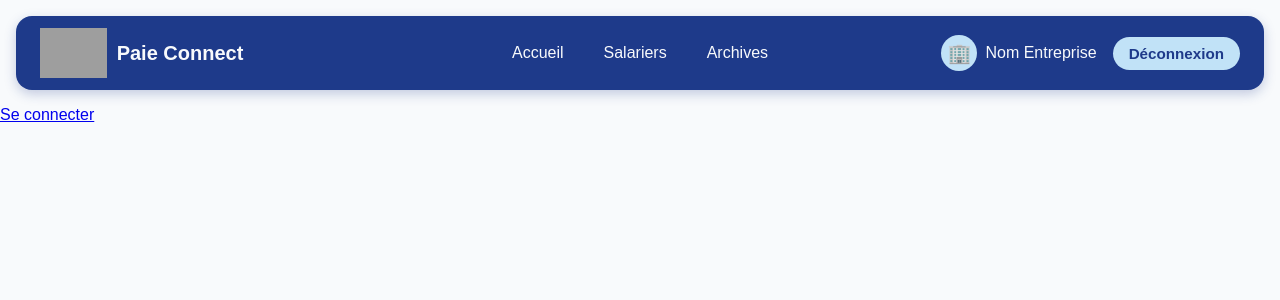
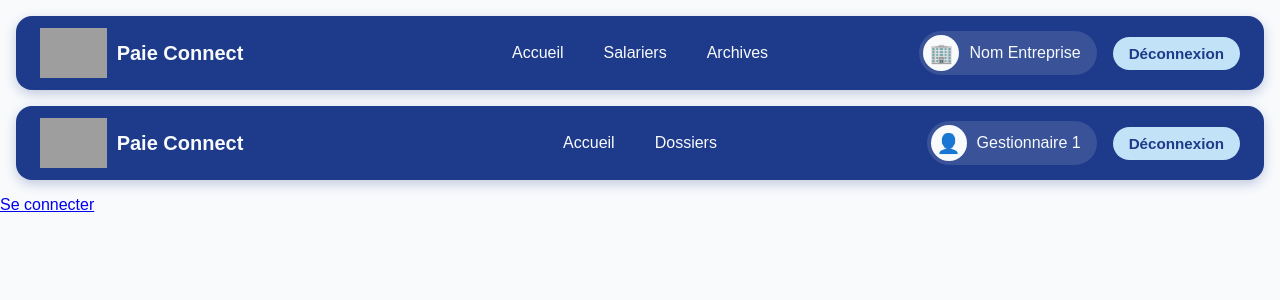
Before and after one commit to marylou014/Situation_2, a PHP site: page / in a window 1280 px wide. Shown: the top 300 px of the page. Run offline with PHP 8.4, Linux system fonts and the light colour scheme; grey boxes are pictures that could not be loaded.

Commit message:
header (entreprise et gestionnaire) ok

```diff
--- a/includes/headerEnt.php
+++ b/includes/headerEnt.php
@@ -25,17 +25,18 @@
                 <a href="public/entreprise/archive.php">Archives</a>
             </nav>
 
-            <!--BOUTON Déconnexion + profil -->
-            <!-- Profil: affiche le nom de l'entreprise -->
-            <div id="icone-profil">
-                <div>
-                    🏢
-                </div>
-                <p>Nom Entreprise</p>
-            </div>
-            <div class="déconnexion">
-                <button> Déconnexion </button>
-            </div>
+           <!-- BOUTON Déconnexion + profil -->
+           <div class="profil-actions">
+               <!-- Profil : affiche le nom de l'entreprise -->
+               <div id="icone-profil">
+                   <span class="emoji">🏢</span>
+                   <p>Nom Entreprise</p>
+               </div>
 
+               <div class="déconnexion">
+                   <button>Déconnexion</button>
+               </div>
+           </div>
+       </div>
     </div>
 </header>
--- /dev/null
+++ b/includes/headerGes.php
@@ -0,0 +1,41 @@
+<head>
+    <meta charset="UTF-8">
+    <link rel="stylesheet" href="asset/css/style.css">
+    <link rel="stylesheet" href="asset/css/header.css">
+</head>
+<header>
+    <div>
+        <div class="header">
+
+            <!-- LOGO & NOM -->
+            <div class="zone-logo">
+                <a href="index.php">
+                    <!-- logo -->
+                    <div class="logo-header">
+                        <img src="asset/img/logo_simple.png" alt="logo">
+                    </div>
+                    Paie Connect
+                </a>
+            </div>
+
+            <!-- NAVIGATION PRINCIPALE -->
+            <nav class="nav">
+                <a href="public/gestionaire/homeGes.php">Accueil</a>
+                <a href="public/gestionaire/dossiers.php">Dossiers</a>
+            </nav>
+
+           <!-- BOUTON Déconnexion + profil -->
+           <div class="profil-actions">
+               <!-- Profil : affiche le nom de l'entreprise -->
+               <div id="icone-profil">
+                   <span class="emoji">👤</span>
+                   <p>Gestionnaire 1</p>
+               </div>
+
+               <div class="déconnexion">
+                   <button>Déconnexion</button>
+               </div>
+           </div>
+       </div>
+    </div>
+</header>
--- a/public/asset/css/header.css
+++ b/public/asset/css/header.css
@@ -57,25 +57,36 @@ header {
 }
 
 /* ===== PROFIL (droite) ===== */
+.profil-actions {
+    display: flex;
+    align-items: center;
+    gap: 16px;
+    margin-left: auto;
+}
+
+/* Le bloc unique : emoji + nom */
 #icone-profil {
     display: flex;
     align-items: center;
-    gap: 8px;
-    margin-left: auto; /* pousse profil + déconnexion tout à droite */
+    gap: 10px;
+    padding: 4px 16px 4px 4px;
+    background: rgba(255, 255, 255, 0.12);
+    border-radius: 999px;
 }
 
-#icone-profil div{
+#icone-profil .emoji {
     display: flex;
     align-items: center;
     justify-content: center;
     width: 36px;
     height: 36px;
     border-radius: 50%;
-    background: var(--tertiaire);
+    background: var(--fond);
     font-size: 1.2rem;
 }
 
 #icone-profil p {
+    margin: 0;
     font-weight: 500;
 }
 
--- a/public/index.php
+++ b/public/index.php
@@ -1,5 +1,6 @@
 <?php
 include '../includes/headerEnt.php';
+include '../includes/headerGes.php';
 ?>
 
 <!DOCTYPE html>
```
